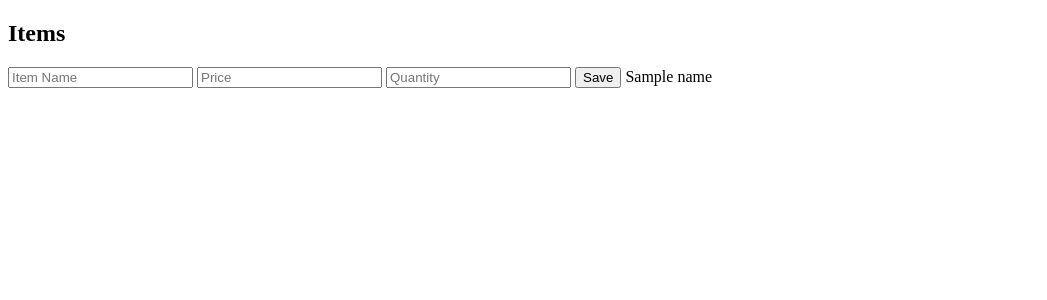
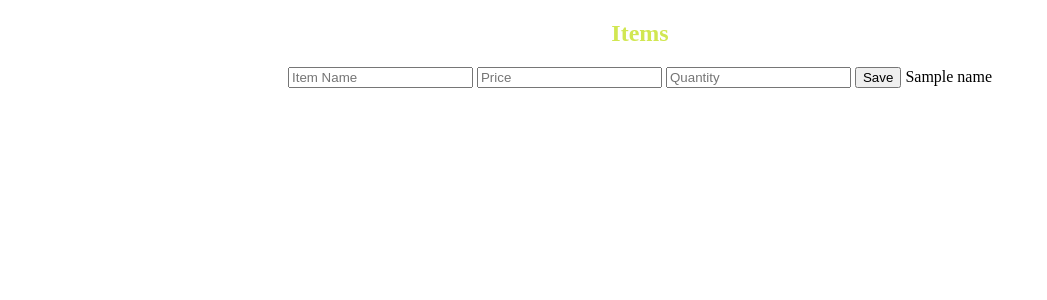
Before and after one commit to smusings/shopping_list, a Flask app: template shoppingList/templates/list.html in a window 1280 px wide. Shown: the top 300 px of the page, without its empty margins (0-1047 px from the left). Run offline with Flask 2, Linux system fonts and the light colour scheme; the template is opened without the code that fills it: most values are stand-ins (such as "Sample title", 1, 10 or a date in 2020); some libraries are stand-ins or nearby versions; some web fonts are replaced.

Commit message:
Adding styling

```diff
--- /dev/null
+++ b/shoppingList/static/css/main.css
@@ -0,0 +1,31 @@
+body {
+	background-color: #fff;
+	color: #000;
+}
+
+.page {
+	text-align: center;
+}
+
+ul {
+	list-style-type: none;
+}
+a {
+	color: #4DBCE9;
+
+}
+
+h2 {
+	color: #D1E751;
+}
+
+.delete-btn {
+	background-color: crimson;
+	color: white;
+	border-bottom-left-radius: 10px;
+    border-bottom-right-radius: 10px;
+    border-top-left-radius: 10px;
+    border-top-right-radius: 10px;
+    border: 0px;
+
+}
--- a/shoppingList/templates/layout.html
+++ b/shoppingList/templates/layout.html
@@ -10,7 +10,7 @@
 		<script src="https://ajax.googleapis.com/ajax/libs/angularjs/1.3.13/angular.min.js"></script>
 		<script src="/static/JS/app.js"></script>
 		<link href='https://fonts.googleapis.com/css?family=Fauna+One&subset=latin,latin-ext' rel='stylesheet' type='text/css'>
-		<link rel="stylesheet" href="{{url_for('.static', filename='main.css')}}">
+		<link rel="stylesheet" type="text/css" href="/static/css/main.css">
 	</HEAD>
 	<BODY>
 		<div class="page" ng-app="shoppingList">
--- a/shoppingList/templates/shopping_lists.html
+++ b/shoppingList/templates/shopping_lists.html
@@ -7,7 +7,7 @@
 		<input type="button" ng-click="submitList()" ng-show="listForm == true" value="Submit">
 		<ul class="lists">
 			<li ng-repeat="list in shoppingList"><a href="/list/{[list.id]}"><h3 style="display: initial">{[list.name]}</h3></a>
-			&nbsp;<input type="button" value="delete" ng-click="delete_list(list.id)"></li>
+			&nbsp;<input type="button" class="delete-btn" value="delete" ng-click="delete_list(list.id)"></li>
 		</ul>
 	</div>
 	<script src="/static/JS/shopping_list.js"></script>
```
